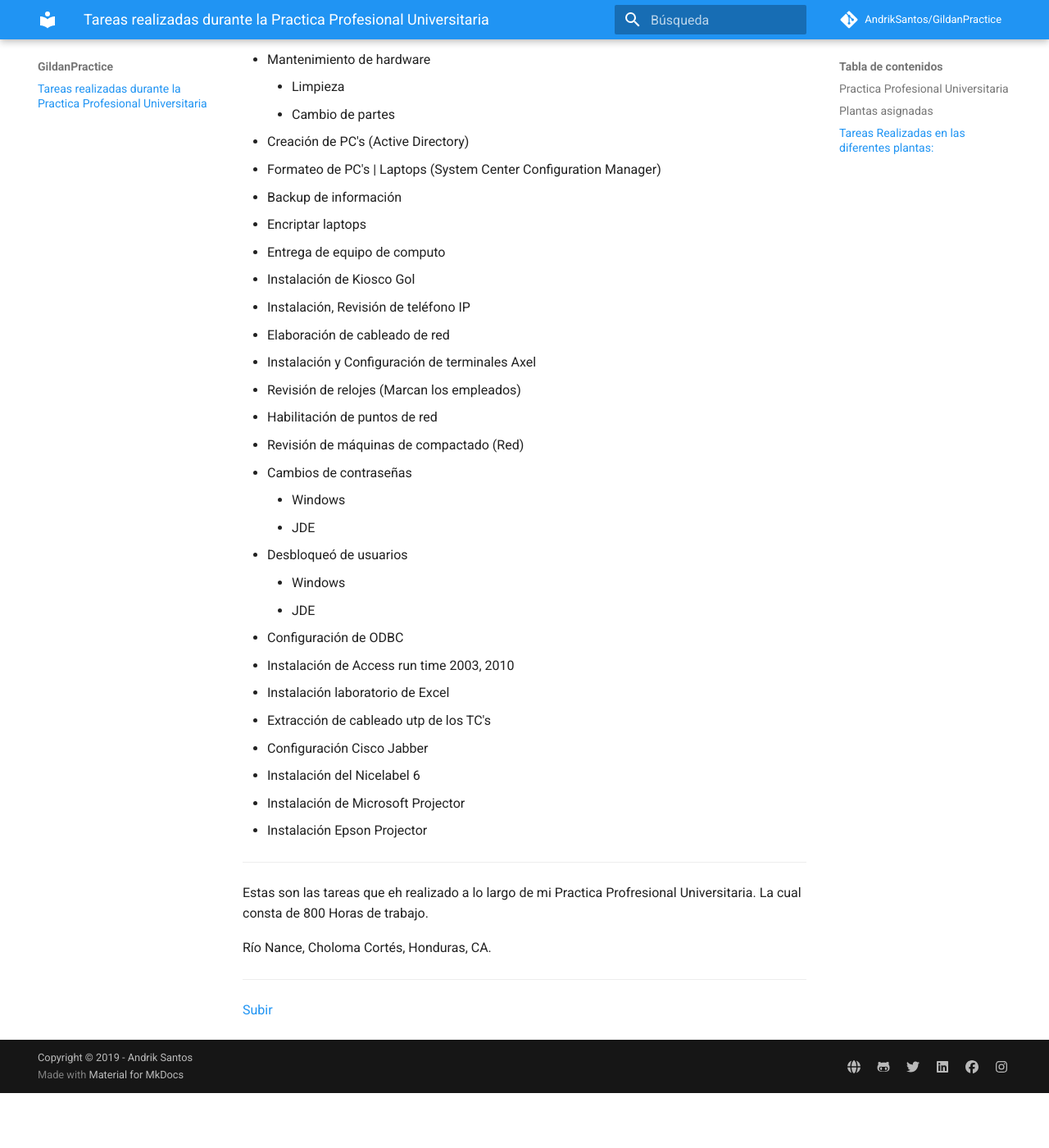
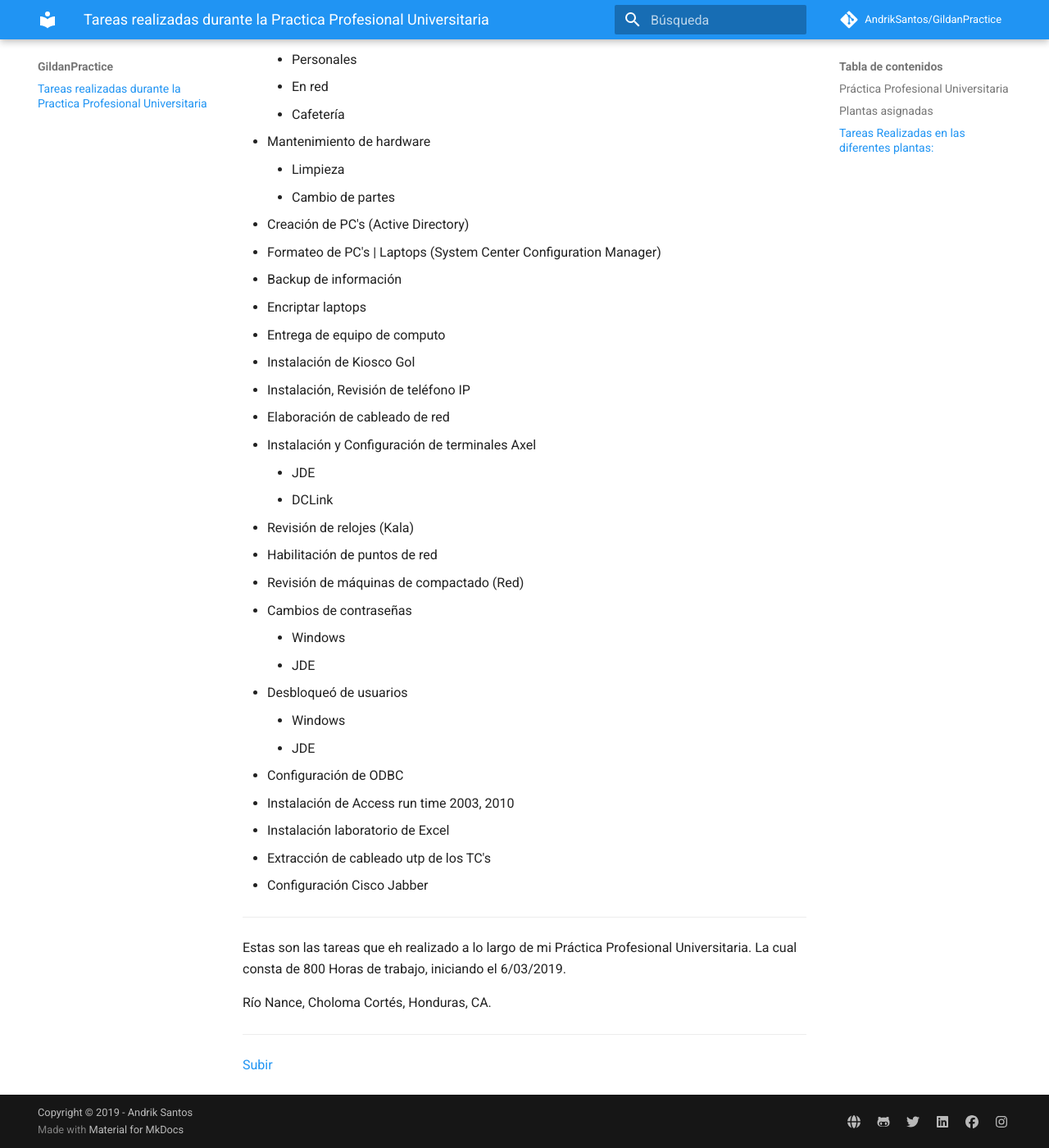
Before and after one commit to andriksantos/GildanPractice, an MkDocs documentation site: the page built from docs/index.md, in a window 1280 px wide and 1400 px high, scrolled down 1089 px. Shown: the whole window at 82% size. Built offline with MkDocs 1.6.1 and Material for MkDocs 9.7.7, drawn with Linux system fonts in a browser that asks for light colours; comment, search, counter and statistics services are not loaded; old or Windows-style settings are respelled for this version of MkDocs; before the commit the page ends 2422 px from its top, so only the background shows below that; some of the changed text lies outside the part shown.

Commit message:
quedo chingon

```diff
--- a/docs/index.md
+++ b/docs/index.md
@@ -1,5 +1,5 @@
 # Support IT | Helpdesk HON LVL 2
-### Practica Profesional Universitaria
+### Práctica Profesional Universitaria
 
 ## Plantas asignadas
   - [RIO1 (HONTEX)](#tareas-realizadas-en-las-diferentes-plantas)
@@ -40,7 +43,9 @@
 - Instalación, Revisión de teléfono IP
 - Elaboración de cableado de red
 - Instalación y Configuración de terminales Axel
-- Revisión de relojes (Marcan los empleados)
+    - JDE
+    - DCLink
+- Revisión de relojes (Kala)
 - Habilitación de puntos de red
 - Revisión de máquinas de compactado (Red)
 - Cambios de contraseñas
@@ -54,13 +59,10 @@
 - Instalación laboratorio de Excel
 - Extracción de cableado utp de los TC's
 - Configuración Cisco Jabber
-- Instalación del Nicelabel 6
-- Instalación de Microsoft Projector
-- Instalación Epson Projector
 ---
 
-Estas son las tareas que eh realizado a lo largo de mi Practica Profresional Universitaria.
-La cual consta de 800 Horas de trabajo.
+Estas son las tareas que eh realizado a lo largo de mi Práctica Profesional Universitaria.
+La cual consta de 800 Horas de trabajo, iniciando el 6/03/2019.
 
 Río Nance, Choloma Cortés, Honduras, CA.
 
```
Also changed, not shown: other parts of docs/index.md (+3 -0 lines), site/index.html, site/search/search_index.json, site/sitemap.xml.
